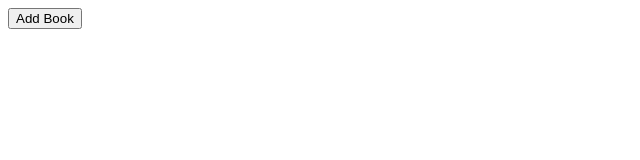
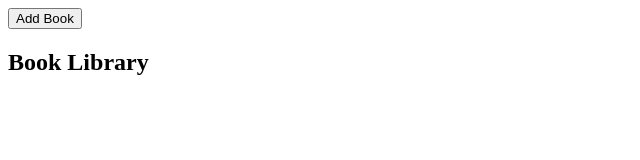
Before and after one commit to nathanhrussell/library, a plain HTML site: page index.html in a window 1280 px wide. Shown: the whole page, without its empty margins (0-640 px from the left). Drawn offline with Linux system fonts and the light colour scheme.

Commit message:
Add book library heading to HTML doc

```diff
--- a/index.html
+++ b/index.html
@@ -24,6 +24,8 @@
         <button id="addToLibraryButton">Add To Library</button>
     </div>
 
+    <h2>Book Library</h2>
+
     <script src="script.js"></script>
 </body>
 </html>
```
